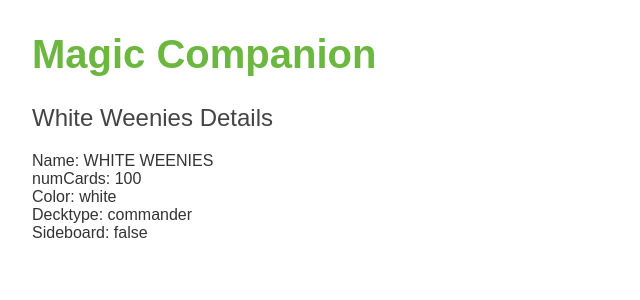
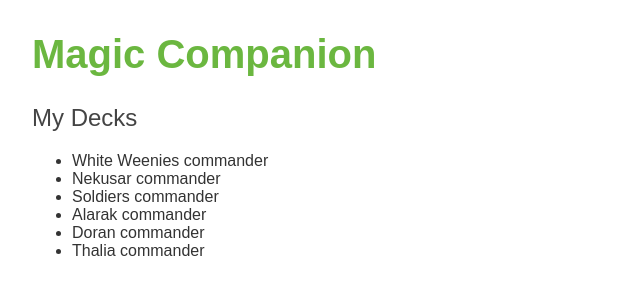
Before and after one commit to Agoetz2/squishee, an Angular app: page / in a window 1280 px wide. Shown: the top 300 px of the page, without its empty margins (0-640 px from the left). Built offline with nearby package versions, Linux system fonts and the light colour scheme.

Commit message:
With list

```diff
--- a/src/app/decklist/decklist.component.html
+++ b/src/app/decklist/decklist.component.html
@@ -1,6 +1,6 @@
-<h2>{{deck.name}} Details</h2>
-<div><span>Name: </span>{{deck.name  |  uppercase}}</div>
-<div><span>numCards: </span>{{deck.numCards}}</div>
-<div><span>Color: </span>{{deck.color}}</div>
-<div><span>Decktype: </span>{{deck.deckType}}</div>
-<div><span>Sideboard: </span>{{deck.sideboard}}</div>
+<h2>My Decks</h2>
+<ul class="decks">
+  <li *ngFor="let deck of decks">
+    <span class="badge">{{deck.name}}</span> {{deck.deckType}}
+  </li>
+</ul>
--- a/src/app/decklist/decklist.component.ts
+++ b/src/app/decklist/decklist.component.ts
@@ -1,5 +1,6 @@
 import { Component, OnInit } from '@angular/core';
 import { Deck } from '../decks';
+import { DECKS } from '../fakeDecks';
 
 @Component({
   selector: 'app-decklist',
@@ -8,13 +9,7 @@ import { Deck } from '../decks';
 })
 export class DecklistComponent implements OnInit {
 
-  deck: Deck = {
-    name: 'White Weenies',
-    numCards: 100,
-    color: 'white',
-    deckType: 'commander',
-    sideboard: false
-  }
+  decks = DECKS;
 
   constructor() { }
 
--- /dev/null
+++ b/src/app/fakeDecks.ts
@@ -0,0 +1,12 @@
+import { Deck } from './decks';
+
+export const DECKS: Deck[] = [
+
+    {name: 'White Weenies', numCards: 100, color: 'white', deckType: 'commander', sideboard: false},
+    {name: 'Nekusar', numCards: 100, color: 'white', deckType: 'commander', sideboard: false},
+    {name: 'Soldiers', numCards: 100, color: 'white', deckType: 'commander', sideboard: false},
+    {name: 'Alarak', numCards: 100, color: 'white', deckType: 'commander', sideboard: false},
+    {name: 'Doran', numCards: 100, color: 'white', deckType: 'commander', sideboard: false},
+    {name: 'Thalia', numCards: 100, color: 'white', deckType: 'commander', sideboard: false}
+
+];
```
